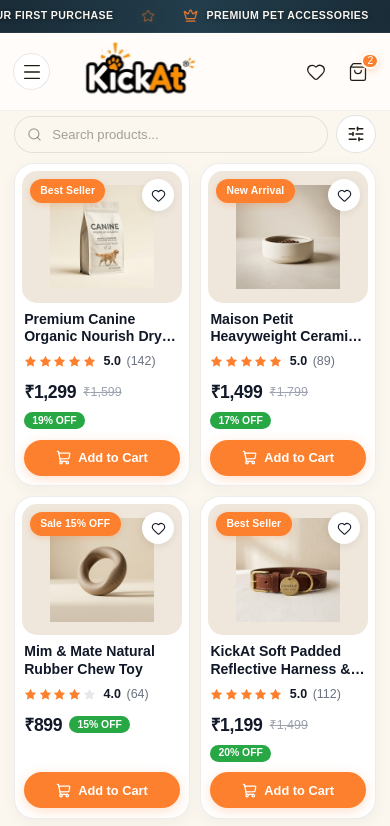
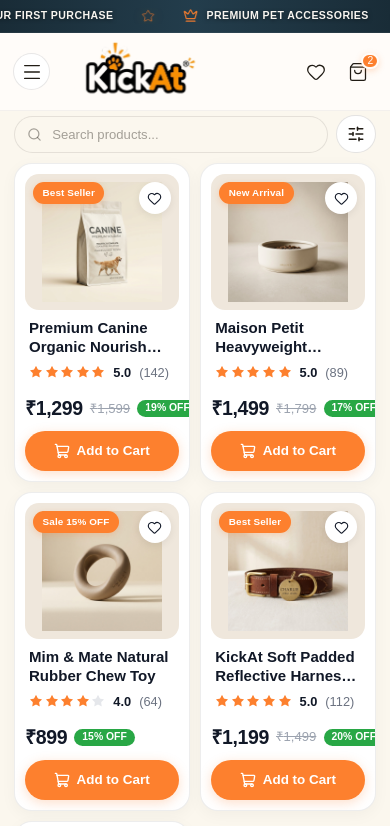
Before and after one commit to SevenX-Labs/kickat-client, a Next.js app: page /category/1 in a window 390 px wide. Shown: the top 826 px of the page. Built offline with nearby package versions, Linux system fonts and the light colour scheme.

Commit message:
feat: implement responsive ProductCard component with wishlist and cart actions

```diff
--- a/src/components/category/CategoryListing.module.css
+++ b/src/components/category/CategoryListing.module.css
@@ -722,42 +722,22 @@
 /* ── Product Grid ────────────────────────────────────────── */
 .productGrid {
   display: grid;
-  gap: 1.5rem;
+  grid-template-columns: repeat(2, 1fr);
+  gap: 1.15rem;
 }
 
-.gridCols2 {
-  grid-template-columns: repeat(2, 1fr);
-}
-
-.gridCols3 {
-  grid-template-columns: repeat(2, 1fr);
-}
-
-@media (min-width: 640px) {
-  .gridCols3 {
-    grid-template-columns: repeat(2, 1fr);
+@media (min-width: 768px) {
+  .productGrid {
+    display: flex;
+    flex-direction: column;
+    gap: 1.25rem;
   }
 }
 
-@media (min-width: 1024px) {
-  .gridCols3 {
-    grid-template-columns: repeat(3, 1fr);
-  }
-}
-
-.gridCols4 {
-  grid-template-columns: repeat(2, 1fr);
-}
-
-@media (min-width: 640px) {
-  .gridCols4 {
+@media (max-width: 520px) {
+  .productGrid {
     grid-template-columns: repeat(2, 1fr);
-  }
-}
-
-@media (min-width: 1100px) {
-  .gridCols4 {
-    grid-template-columns: repeat(4, 1fr);
+    gap: 0.75rem;
   }
 }
 
--- a/src/components/common/ProductCard/ProductCard.module.css
+++ b/src/components/common/ProductCard/ProductCard.module.css
@@ -1,20 +1,15 @@
-/* ── Product Card (Compact Unified Container) ── */
+/* ── Product Card Base ── */
 .productCard {
   display: flex;
-  flex-direction: column;
   background: #ffffff;
   border-radius: 20px;
   overflow: hidden;
-  padding: 0.5rem;
   transition: transform 0.3s cubic-bezier(0.16, 1, 0.3, 1), box-shadow 0.3s ease;
   box-shadow: 0 4px 16px rgba(0, 0, 0, 0.04);
   border: 1px solid rgba(0, 0, 0, 0.07);
-  height: 100%;
   width: 100%;
-  max-width: 220px;
-  min-width: 0;
-  margin: 0 auto;
   cursor: pointer;
+  box-sizing: border-box;
 }
 
 .productCard:hover {
@@ -22,18 +17,15 @@
   box-shadow: 0 12px 28px rgba(0, 0, 0, 0.08);
 }
 
-/* ── Image area ── */
+/* ── Image Area ── */
 .cardImageArea {
   position: relative;
-  width: 100%;
-  aspect-ratio: 1 / 0.82;
   display: flex;
   align-items: center;
   justify-content: center;
   background-color: #EFE7DC;
-  border-radius: 15px;
-  padding: 0.6rem;
   overflow: hidden;
+  flex-shrink: 0;
 }
 
 .cardImageLink {
@@ -44,7 +36,6 @@
 }
 
 .cardImage {
-  padding: 0.25rem;
   transition: transform 0.4s cubic-bezier(0.16, 1, 0.3, 1);
 }
 
@@ -55,28 +46,21 @@
 /* ── Badge ── */
 .cardBadge {
   position: absolute;
-  top: 8px;
-  left: 8px;
-  padding: 0.25rem 0.65rem;
   border-radius: 9999px;
   background-color: #FD802E;
   color: #ffffff;
-  font-size: 0.65rem;
   font-weight: 700;
   letter-spacing: 0.01em;
   z-index: 2;
   font-family: var(--font-inter), sans-serif;
   box-shadow: 0 2px 6px rgba(253, 128, 46, 0.25);
+  white-space: nowrap;
 }
 
-/* ── Wishlist / Remove button ── */
+/* ── Wishlist / Remove Button ── */
 .cardWishlistBtn,
 .cardRemoveBtn {
   position: absolute;
-  top: 8px;
-  right: 8px;
-  width: 32px;
-  height: 32px;
   border-radius: 50%;
   background-color: #ffffff;
   border: none;
@@ -98,13 +82,21 @@
   fill: #FD802E;
 }
 
-/* ── Info area ── */
+/* ── Info Area (Middle) ── */
 .cardInfo {
   display: flex;
   flex-direction: column;
-  padding: 0.65rem 0.25rem 0.25rem 0.25rem;
   background-color: #ffffff;
   flex: 1;
+}
+
+.cardBrand {
+  font-size: 0.72rem;
+  font-weight: 700;
+  color: #FD802E;
+  text-transform: uppercase;
+  letter-spacing: 0.05em;
+  margin-bottom: 0.25rem;
 }
 
 .cardTitleLink {
@@ -114,23 +106,20 @@
 
 .cardTitle {
   font-family: var(--font-inter), sans-serif;
-  font-size: 0.92rem;
   font-weight: 700;
   color: #111827;
   line-height: 1.25;
-  margin-bottom: 0.4rem;
-  display: -webkit-box;
-  -webkit-line-clamp: 2;
-  -webkit-box-orient: vertical;
-  overflow: hidden;
-  word-break: break-word;
+}
+
+.cardDescription {
+  color: #6B7280;
+  line-height: 1.4;
+  margin-bottom: 0.5rem;
 }
 
 .cardRatingRow {
   display: flex;
   align-items: center;
-  gap: 0.35rem;
-  margin-bottom: 0.5rem;
 }
 
 .starsGroup {
@@ -140,70 +129,64 @@
 }
 
 .cardRatingScore {
-  font-size: 0.78rem;
+  font-size: 0.8rem;
   font-weight: 700;
   color: #111827;
-  margin-left: 0.15rem;
+  margin-left: 0.2rem;
 }
 
 .cardReviewsCount {
-  font-size: 0.78rem;
+  font-size: 0.8rem;
   color: #6B7280;
   font-weight: 500;
+  margin-left: 0.2rem;
 }
 
-/* ── Price & Discount Row ── */
+/* ── Action Column / Row (Price + Add to Cart) ── */
+.cardActionCol {
+  display: flex;
+}
+
 .priceContainer {
   display: flex;
   align-items: center;
-  gap: 0.45rem;
-  margin-bottom: 0.65rem;
-  flex-wrap: wrap;
 }
 
 .cardPrice {
   font-family: var(--font-inter), sans-serif;
-  font-size: 1.2rem;
   font-weight: 800;
   color: #111827;
   letter-spacing: -0.02em;
 }
 
 .originalPrice {
-  font-size: 0.82rem;
   color: #9CA3AF;
   text-decoration: line-through;
   font-weight: 500;
 }
 
 .discountTag {
-  font-size: 0.65rem;
   font-weight: 700;
   color: #ffffff;
   background-color: #28A745;
-  padding: 0.2rem 0.5rem;
   border-radius: 9999px;
   line-height: 1;
+  white-space: nowrap;
 }
 
-/* ── Add to Cart Button (Compact Pill) ── */
 .addToCartBtn {
-  width: 100%;
-  height: 38px;
   border-radius: 9999px;
   border: none;
   background-color: #FD802E;
   color: #ffffff;
-  font-size: 0.84rem;
   font-weight: 700;
   display: flex;
   align-items: center;
   justify-content: center;
-  gap: 0.45rem;
   cursor: pointer;
   transition: all 0.25s cubic-bezier(0.16, 1, 0.3, 1);
   box-shadow: 0 3px 12px rgba(253, 128, 46, 0.25);
-  margin-top: auto;
+  white-space: nowrap;
 }
 
 .addToCartBtn:hover {
@@ -217,31 +200,198 @@
   box-shadow: 0 2px 6px rgba(253, 128, 46, 0.2);
 }
 
-/* ── Responsive Adjustments ── */
-@media (max-width: 640px) {
+/* ── DESKTOP & LAPTOP VIEW (Min Width 768px): List Format Layout ── */
+@media (min-width: 768px) {
   .productCard {
+    flex-direction: row;
     max-width: 100%;
-    padding: 0.45rem;
+    padding: 1.15rem;
+    gap: 1.5rem;
+    align-items: center;
+    border-radius: 20px;
+  }
+
+  .cardImageArea {
+    width: 190px;
+    height: 155px;
+    aspect-ratio: auto;
+    border-radius: 16px;
+    padding: 0.75rem;
+  }
+
+  .cardBadge {
+    top: 10px;
+    left: 10px;
+    padding: 0.3rem 0.75rem;
+    font-size: 0.68rem;
+  }
+
+  .cardWishlistBtn,
+  .cardRemoveBtn {
+    top: 10px;
+    right: 10px;
+    width: 34px;
+    height: 34px;
   }
 
   .cardInfo {
-    padding: 0.5rem 0.15rem 0.15rem 0.15rem;
+    padding: 0;
+    justify-content: center;
   }
 
   .cardTitle {
+    font-size: 1.12rem;
+    margin-bottom: 0.35rem;
+    display: -webkit-box;
+    -webkit-line-clamp: 1;
+    -webkit-box-orient: vertical;
+    overflow: hidden;
+  }
+
+  .cardDescription {
+    display: -webkit-box;
+    -webkit-line-clamp: 2;
+    -webkit-box-orient: vertical;
+    overflow: hidden;
     font-size: 0.88rem;
+    margin-bottom: 0.6rem;
+  }
+
+  .cardRatingRow {
+    gap: 0.4rem;
+  }
+
+  .cardActionCol {
+    flex-direction: column;
+    align-items: flex-end;
+    justify-content: center;
+    min-width: 190px;
+    flex-shrink: 0;
+    padding-left: 1.5rem;
+    border-left: 1px solid rgba(0, 0, 0, 0.07);
+    gap: 0.85rem;
+  }
+
+  .priceContainer {
+    flex-direction: row;
+    align-items: center;
+    justify-content: flex-end;
+    gap: 0.55rem;
   }
 
   .cardPrice {
-    font-size: 1.1rem;
+    font-size: 1.4rem;
   }
 
   .originalPrice {
-    font-size: 0.78rem;
+    font-size: 0.9rem;
+  }
+
+  .discountTag {
+    font-size: 0.7rem;
+    padding: 0.25rem 0.6rem;
   }
 
   .addToCartBtn {
-    height: 36px;
-    font-size: 0.8rem;
+    width: 100%;
+    height: 44px;
+    font-size: 0.9rem;
+    gap: 0.5rem;
+    padding: 0 1.25rem;
   }
 }
+
+/* ── MOBILE & TABLET VIEW (Max Width 767px): Vertical Mobile Card Layout ── */
+@media (max-width: 767px) {
+  .productCard {
+    flex-direction: column;
+    width: 100%;
+    max-width: 100%; /* Fluid width on mobile, no cramped fixed width! */
+    padding: 0.65rem;
+    border-radius: 18px;
+  }
+
+  .cardImageArea {
+    width: 100%;
+    aspect-ratio: 1 / 0.88;
+    border-radius: 14px;
+    padding: 0.5rem;
+  }
+
+  .cardBadge {
+    top: 8px;
+    left: 8px;
+    padding: 0.22rem 0.6rem;
+    font-size: 0.62rem;
+  }
+
+  .cardWishlistBtn,
+  .cardRemoveBtn {
+    top: 8px;
+    right: 8px;
+    width: 32px;
+    height: 32px;
+  }
+
+  .cardInfo {
+    padding: 0.6rem 0.25rem 0.25rem 0.25rem;
+  }
+
+  .cardBrand {
+    display: none;
+  }
+
+  .cardTitle {
+    font-size: 0.94rem;
+    margin-bottom: 0.35rem;
+    display: -webkit-box;
+    -webkit-line-clamp: 2;
+    -webkit-box-orient: vertical;
+    overflow: hidden;
+  }
+
+  .cardDescription {
+    display: none; /* Hidden on mobile cards for clean compact UX */
+  }
+
+  .cardRatingRow {
+    gap: 0.3rem;
+    margin-bottom: 0.5rem;
+  }
+
+  .cardActionCol {
+    flex-direction: column;
+    width: 100%;
+    gap: 0.5rem;
+    margin-top: auto;
+    border-left: none;
+    padding-left: 0;
+  }
+
+  .priceContainer {
+    flex-direction: row;
+    align-items: center;
+    gap: 0.45rem;
+    flex-wrap: nowrap; /* Keep prices and discount on ONE line on mobile! */
+  }
+
+  .cardPrice {
+    font-size: 1.22rem;
+  }
+
+  .originalPrice {
+    font-size: 0.82rem;
+  }
+
+  .discountTag {
+    font-size: 0.65rem;
+    padding: 0.2rem 0.5rem;
+  }
+
+  .addToCartBtn {
+    width: 100%;
+    height: 40px;
+    font-size: 0.84rem;
+    gap: 0.4rem;
+  }
+}
--- a/src/components/common/ProductCard/ProductCard.tsx
+++ b/src/components/common/ProductCard/ProductCard.tsx
@@ -27,9 +27,25 @@
   onRemoveFromWishlist?: (id: string) => void;
 }
 
+const productDescriptions: Record<string, string> = {
+  'd-1': 'Grain-free organic kibble formulated for optimal nutrition, digestion, and coat health.',
+  'd-2': 'Heavyweight ceramic bowl with non-slip base, durable and dishwasher safe.',
+  'd-3': 'Durable natural rubber chew toy designed for teething and active daily play.',
+  'd-4': 'Reflective padded harness & leash set for safe, comfortable night walks.',
+  'c-1': 'Wild salmon & tuna crunch treats packed with natural omega-3 fatty acids.',
+  'c-2': 'Interactive spinning feather toy with USB rechargeable smart motor.',
+  'c-3': 'Natural clumping tofu cat litter, 100% dust-free, flushable, and odor controlling.',
+  'c-4': 'Whisker-friendly shallow ceramic dish designed for stress-free daily feeding.',
+};
+
+function getDescription(product: Product): string {
+  return product.description || productDescriptions[product.id] || (product.tags && product.tags.length > 0 ? product.tags.join(' · ') : 'Premium quality pet essential curated for health & comfort.');
+}
+
 export default function ProductCard({ product, onRemoveFromWishlist }: ProductCardProps) {
   const rating = product.rating || 4.8;
   const reviewsCount = product.reviewsCount || 64;
+  const description = getDescription(product);
 
   // Calculate discount percentage if originalPrice exists
   const discountPercent = product.originalPrice && product.originalPrice > product.price
@@ -38,7 +54,7 @@
 
   return (
     <div className={styles.productCard}>
-      {/* Top Image Area with warm beige background */}
+      {/* Left/Top Image Area with warm beige background */}
       <div className={styles.cardImageArea}>
         {product.badge && (
           <span className={styles.cardBadge}>
@@ -81,11 +97,15 @@
         </Link>
       </div>
 
-      {/* Info Area */}
+      {/* Middle Info Area */}
       <div className={styles.cardInfo}>
+        {product.brand && <span className={styles.cardBrand}>{product.brand}</span>}
         <Link href={`/product/${product.id}`} className={styles.cardTitleLink}>
           <h3 className={styles.cardTitle}>{product.name}</h3>
         </Link>
+
+        {/* Description (visible on Desktop List view) */}
+        <p className={styles.cardDescription}>{description}</p>
 
         {/* Rating Row */}
         <div className={styles.cardRatingRow}>
@@ -93,7 +113,7 @@
             {[1, 2, 3, 4, 5].map((star) => (
               <Star
                 key={star}
-                size={13}
+                size={14}
                 fill={star <= Math.floor(rating) ? "#FD802E" : star - rating < 1 ? "#FD802E" : "#E5E7EB"}
                 color={star <= Math.floor(rating) ? "#FD802E" : star - rating < 1 ? "#FD802E" : "#E5E7EB"}
                 strokeWidth={0}
@@ -103,8 +123,10 @@
           <span className={styles.cardRatingScore}>{rating.toFixed(1)}</span>
           <span className={styles.cardReviewsCount}>({reviewsCount})</span>
         </div>
+      </div>
 
-        {/* Price & Discount Row */}
+      {/* Right/Bottom Action Column: Price + Add to Cart Button */}
+      <div className={styles.cardActionCol}>
         <div className={styles.priceContainer}>
           <span className={styles.cardPrice}>₹{product.price.toLocaleString()}</span>
           {product.originalPrice && (
@@ -115,7 +137,6 @@
           )}
         </div>
 
-        {/* Full-width Add to Cart Button */}
         <button
           className={styles.addToCartBtn}
           aria-label="Add to cart"
@@ -125,7 +146,7 @@
             alert(`Added ${product.name} to cart!`);
           }}
         >
-          <ShoppingCart size={15} color="#ffffff" strokeWidth={2} />
+          <ShoppingCart size={16} color="#ffffff" strokeWidth={2} />
           <span>Add to Cart</span>
         </button>
       </div>
```
